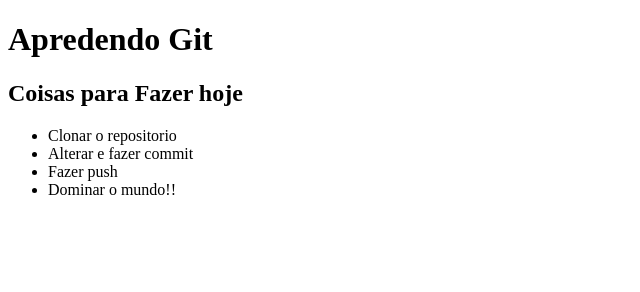
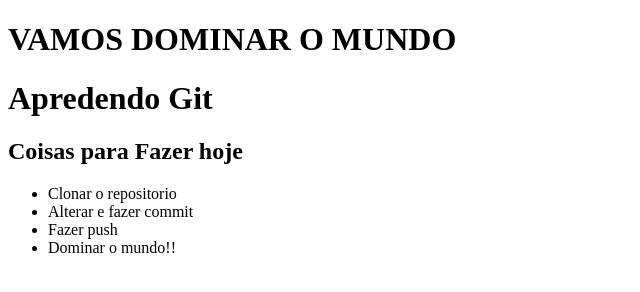
Before and after one commit to ClaudioNunes/EngSoft, a plain HTML site: page index.html in a window 1280 px wide. Shown: the whole page, without its empty margins (0-640 px from the left). Drawn offline with Linux system fonts and the light colour scheme.

Commit message:
Update index.html

```diff
--- a/index.html
+++ b/index.html
@@ -7,6 +7,7 @@
     <title>Primeia pagina</title>
 </head>
 <body>
+    <h1>VAMOS DOMINAR O MUNDO</h1>
     <h1>Apredendo Git</h1>
     <h2> Coisas para Fazer hoje</h2>
     <ul>
```
